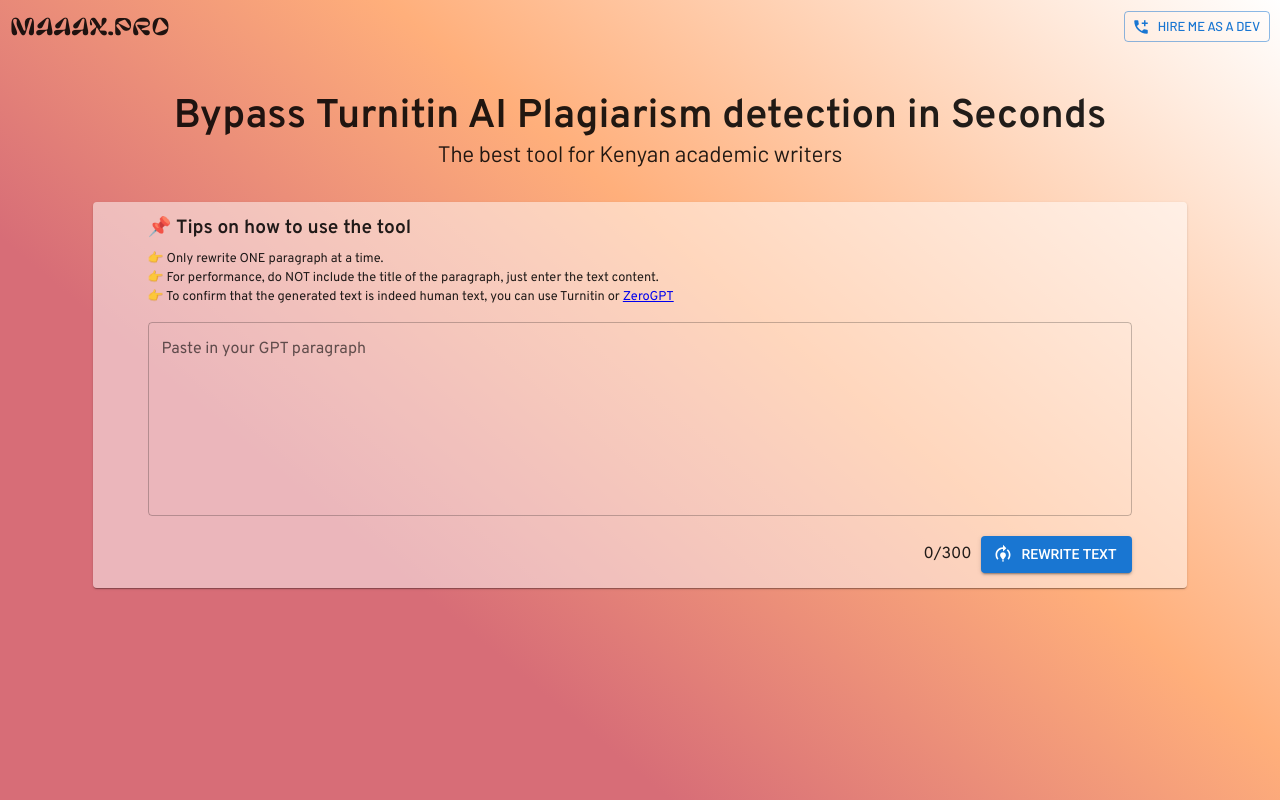
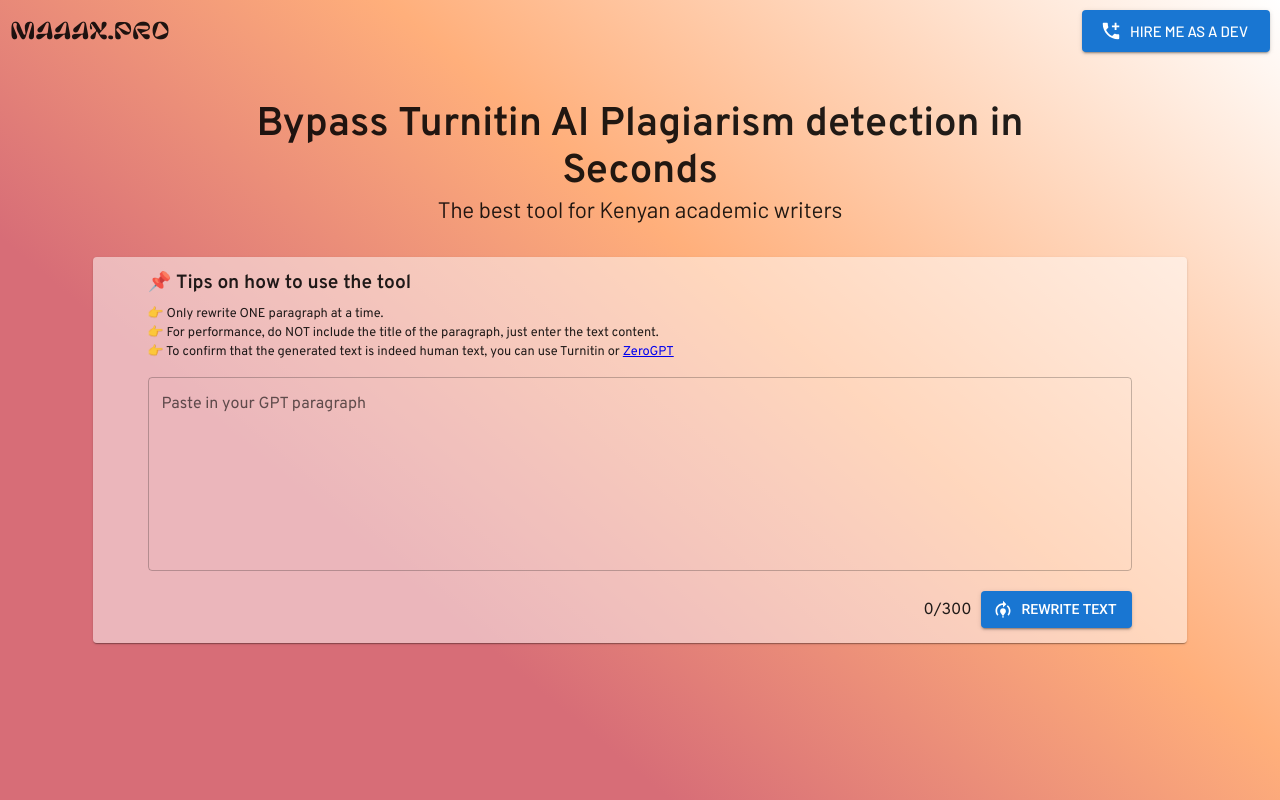
Before and after one commit to maxasm/recurt, a React (Vite) app in the folder client/: page / in a window 1280 px wide. Built offline with nearby package versions, Linux system fonts and the light colour scheme.

Commit message:
Fianal Commit before deployment

```diff
--- a/client/src/components/App.jsx
+++ b/client/src/components/App.jsx
@@ -219,12 +219,13 @@
                     <Button
                         onClick={handleOpenHireMeDialog}
                         startIcon={<AddIcCallIcon/>}
-                        variant="outlined"
-                        size="small"
+                        variant="contained"
+                        size="large"
                         sx={{fontFamily: "Barlow", fontWeight: "500"}}> Hire me as a dev </Button>
                 </div>
                 <div className="container">
-                    <Typography sx={{marginTop: "40px"}} variant="h1"> Bypass Turnitin AI Plagiarism detection in Seconds </Typography>
+                    <Typography sx={{marginTop: "40px"}} variant="h1"> Bypass Turnitin AI Plagiarism detection in </Typography>
+                    <Typography sx={{}} variant="h1"> Seconds </Typography>
                     <Typography variant="h2"> The best tool for Kenyan academic writers </Typography>
                     <Paper sx={{width: "90%", minHeight:"300px", margin: "0px auto", marginTop: "35px", paddingTop:"10px", paddingBottom: "10px", background: "rgba(255,255,255,0.5)", filter: "50px", display: "flex", flexDirection: "column", alignItems: "stretch", justifyContent:"center"}}>
                         <div className="instructions">
--- a/client/src/components/HireMeDialog.jsx
+++ b/client/src/components/HireMeDialog.jsx
@@ -80,7 +80,7 @@
 
             <DialogActions>
                 <Typography>
-                    👉 maxdev@maaax.pro (email me)
+                    👉 awsmaaax@gmail.com (email me)
                 </Typography>
             </DialogActions>
         </Dialog>
--- a/client/src/main.jsx
+++ b/client/src/main.jsx
@@ -6,5 +6,3 @@
 
 const root = document.getElementById("root")
 reactDOM.createRoot(root).render(<App/>)
-
-// this is a comment from helix
```
Also changed, not shown: 1 other file (tests, documents, lock files or other folders).
